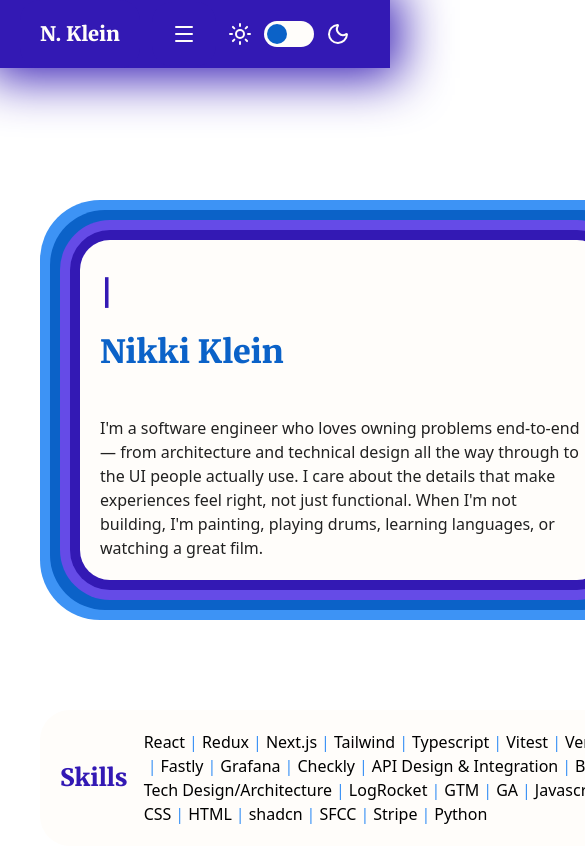
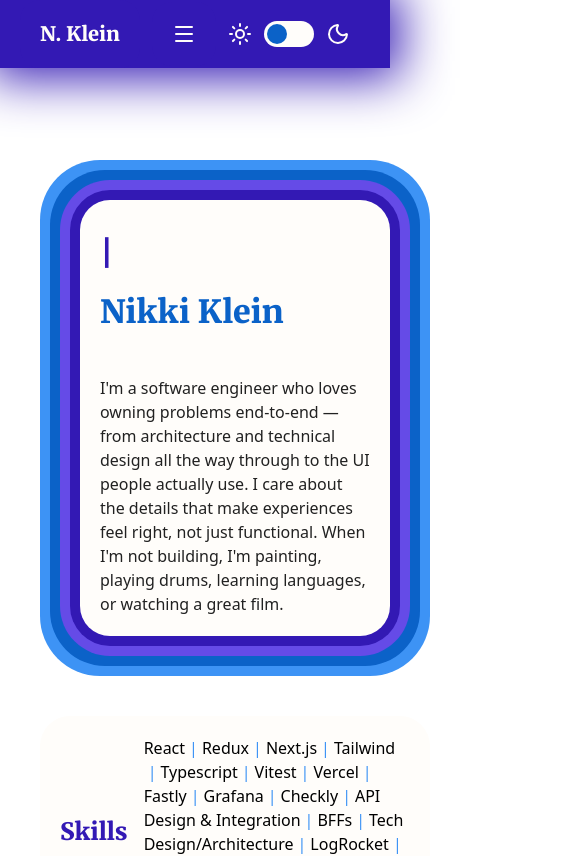
Before and after one commit to kleinlikecalvin/klein_like_calvin_next, a Next.js app: page / in a window 390 px wide. Shown: the top 856 px of the page, 585 px wide, since content can reach past the window. Built offline with nearby package versions, Linux system fonts and the light colour scheme.

Commit message:
Next steps for landing and multicolor container

```diff
--- a/app/components/MultiColorContainer.tsx
+++ b/app/components/MultiColorContainer.tsx
@@ -1,6 +1,6 @@
 import { ReactNode } from "react";
 
-// TODO: might need to refactor for consistent effect on mobile
+// TODO: might need to refactor for consistent effect on mobile. Thinking that scale and hover should just be default on mobile.
 
 export default function MultiColorContainer({
   children,
--- a/app/page.tsx
+++ b/app/page.tsx
@@ -10,7 +10,7 @@ export default function LandingPage() {
   ];
 
   return (
-    <main className="LandingPage grid gap-12.5 max-lg:mx-10">
+    <main className="LandingPage w-full max-lg:mx-10 lg:grid lg:gap-12.5">
       <Blurb />
       {/* TODO figure out why the bg-color is slightly different in dark mode. Also spacing is off */}
       <section className="skills multi-color-child flex items-center gap-4">
```
